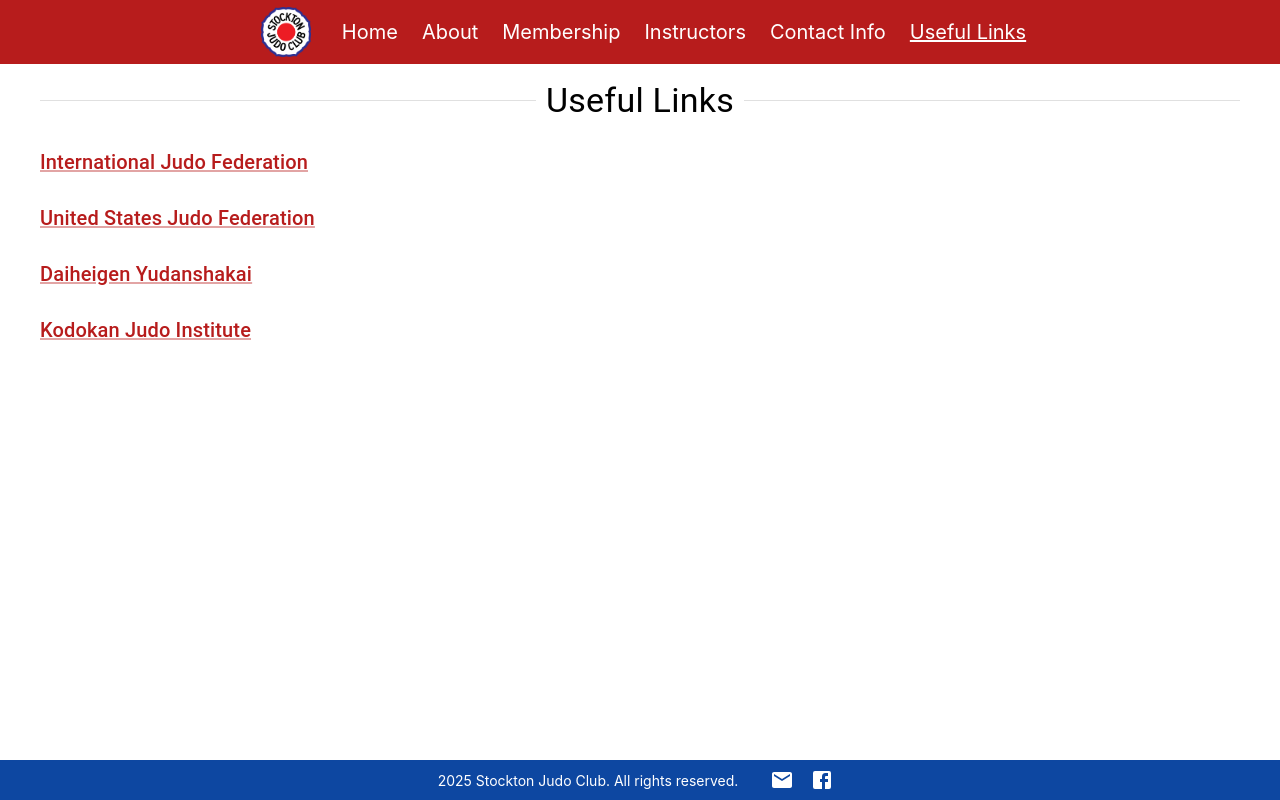
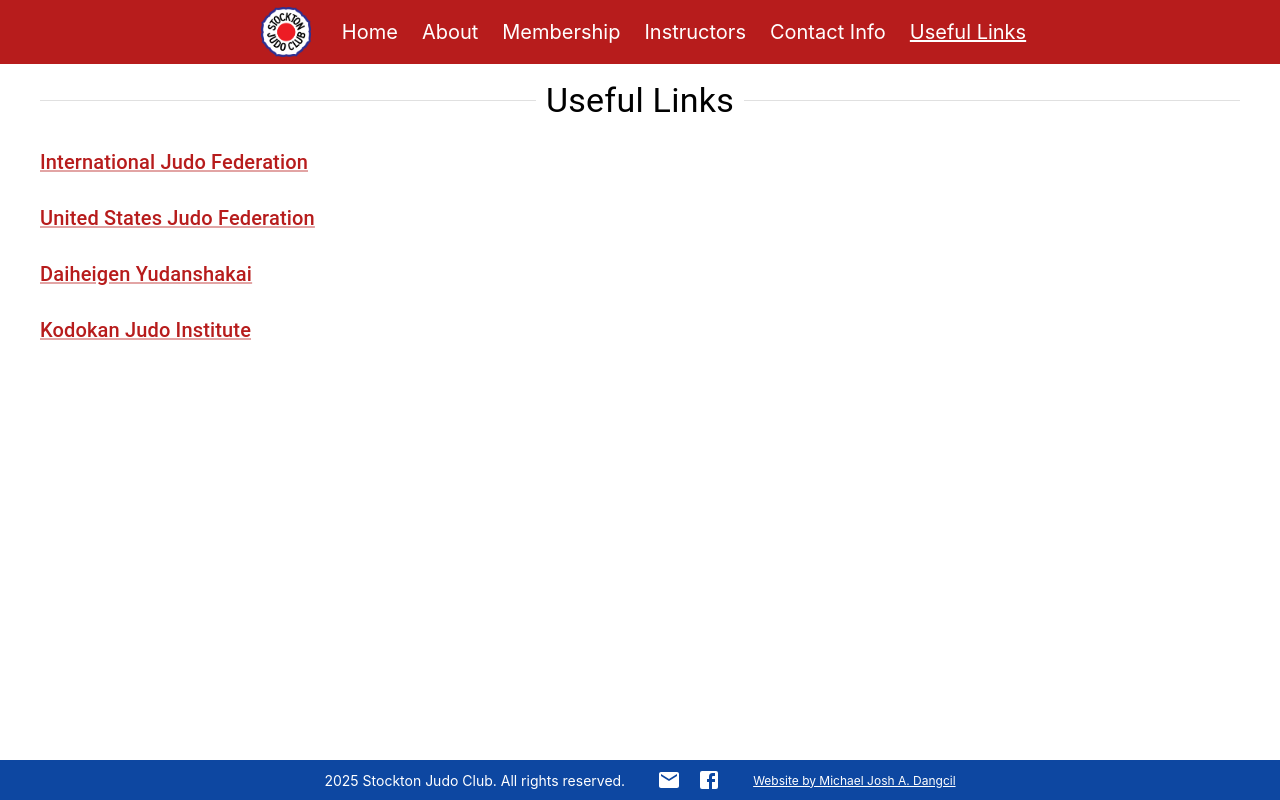
Before and after one commit to MJADangcil/stockton-judo-club, a React (Create React App) app: page /useful-links in a window 1280 px wide. Built offline with nearby package versions, Linux system fonts and the light colour scheme.

Commit message:
Add website credentials

```diff
--- a/src/components/Footer/Footer.js
+++ b/src/components/Footer/Footer.js
@@ -1,5 +1,5 @@
 import React from "react";
-import { Container, Grid, IconButton, Button } from "@mui/material";
+import { Container, Grid, IconButton } from "@mui/material";
 import EmailIcon from "@mui/icons-material/Email";
 import FacebookIcon from "@mui/icons-material/Facebook";
 
@@ -57,6 +57,26 @@ export default function Footer() {
             <FacebookIcon />
           </IconButton>
         </Grid>
+        <Grid
+          component="a"
+          item
+          title="Stockton Judo website by Michael Josh A. Dangcil"
+          aria-label="Stockton Judo website by Michael Josh A. Dangcil"
+          sx={{
+            textAlign: "center",
+            fontSize: "12px",
+            paddingTop: { xs: "8px", sm: "0px" },
+          }}
+        >
+          <a
+            href="https://www.linkedin.com/in/michaeljoshdangcil/"
+            target="_blank"
+            rel="noreferrer"
+            style={{ color: "white" }}
+          >
+            Website by Michael Josh A. Dangcil
+          </a>
+        </Grid>
       </Grid>
     </Container>
   );
```
